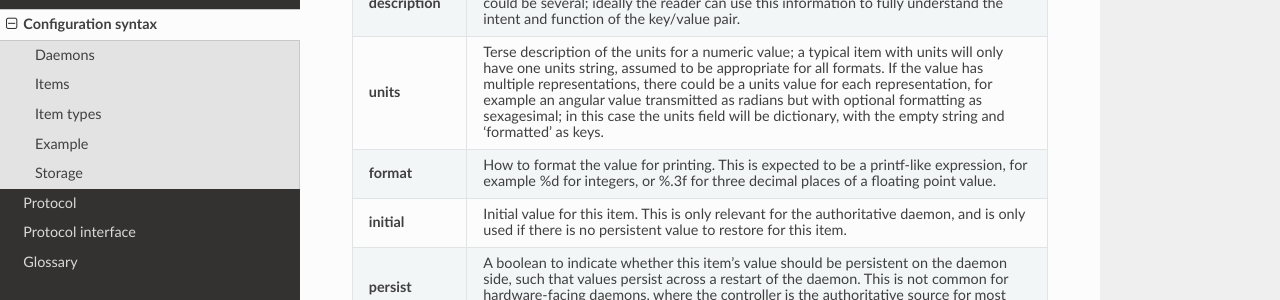
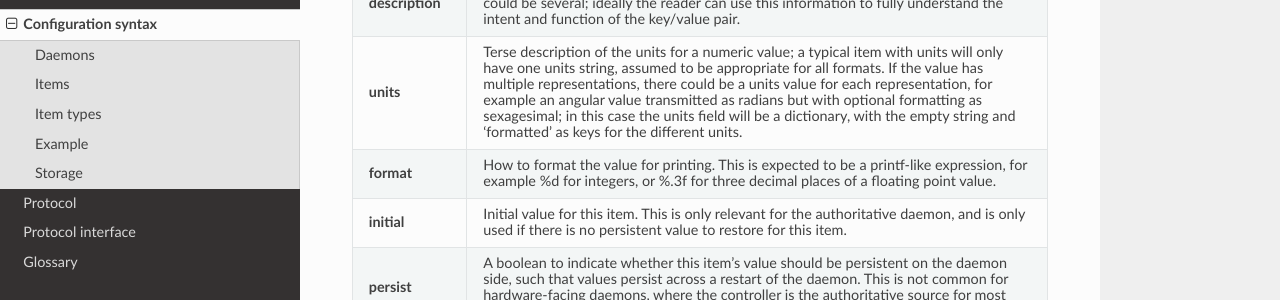
Before and after one commit to KeckObservatory/mKTL, a Sphinx documentation site: the page built from doc/configuration.rst, in a window 1280 px wide and 900 px high, scrolled down 1421 px. Shown: the part 215-515 px from the top of the window. Built offline with Sphinx 7.4.7 and the Read the Docs theme 3.1.0, drawn with Linux system fonts in a browser that asks for light colours.

Commit message:
Clarify the 'units' description.

```diff
--- a/doc/configuration.rst
+++ b/doc/configuration.rst
@@ -119,8 +119,8 @@ item.
 		could be a units value for each representation, for
 		example an angular value transmitted as radians but
 		with optional formatting as sexagesimal; in this case
-		the units field will be dictionary, with the empty string
-		and 'formatted' as keys.
+		the units field will be a dictionary, with the empty
+		string and 'formatted' as keys for the different units.
 
 **format**	How to format the value for printing. This is expected
 		to be a printf-like expression, for example %d for
```
